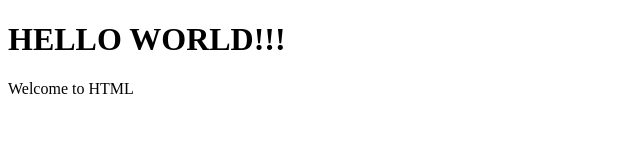
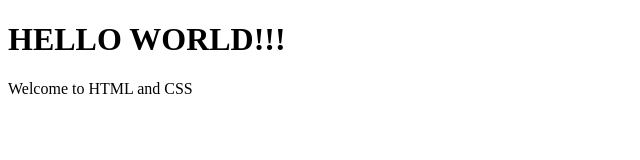
Before and after one commit to SwathiAithala/HTML, a plain HTML site: page index.html in a window 1280 px wide. Shown: the full height of the page, 0-640 px from the left. Drawn offline with Linux system fonts and the light colour scheme.

Commit message:
Third Commit

```diff
--- a/index.html
+++ b/index.html
@@ -12,7 +12,7 @@
 
     <main>
         <h1>HELLO WORLD!!!</h1>
-        <p>Welcome to HTML</p>
+        <p>Welcome to HTML and CSS</p>
         <p></p>
     </main>
 
```
